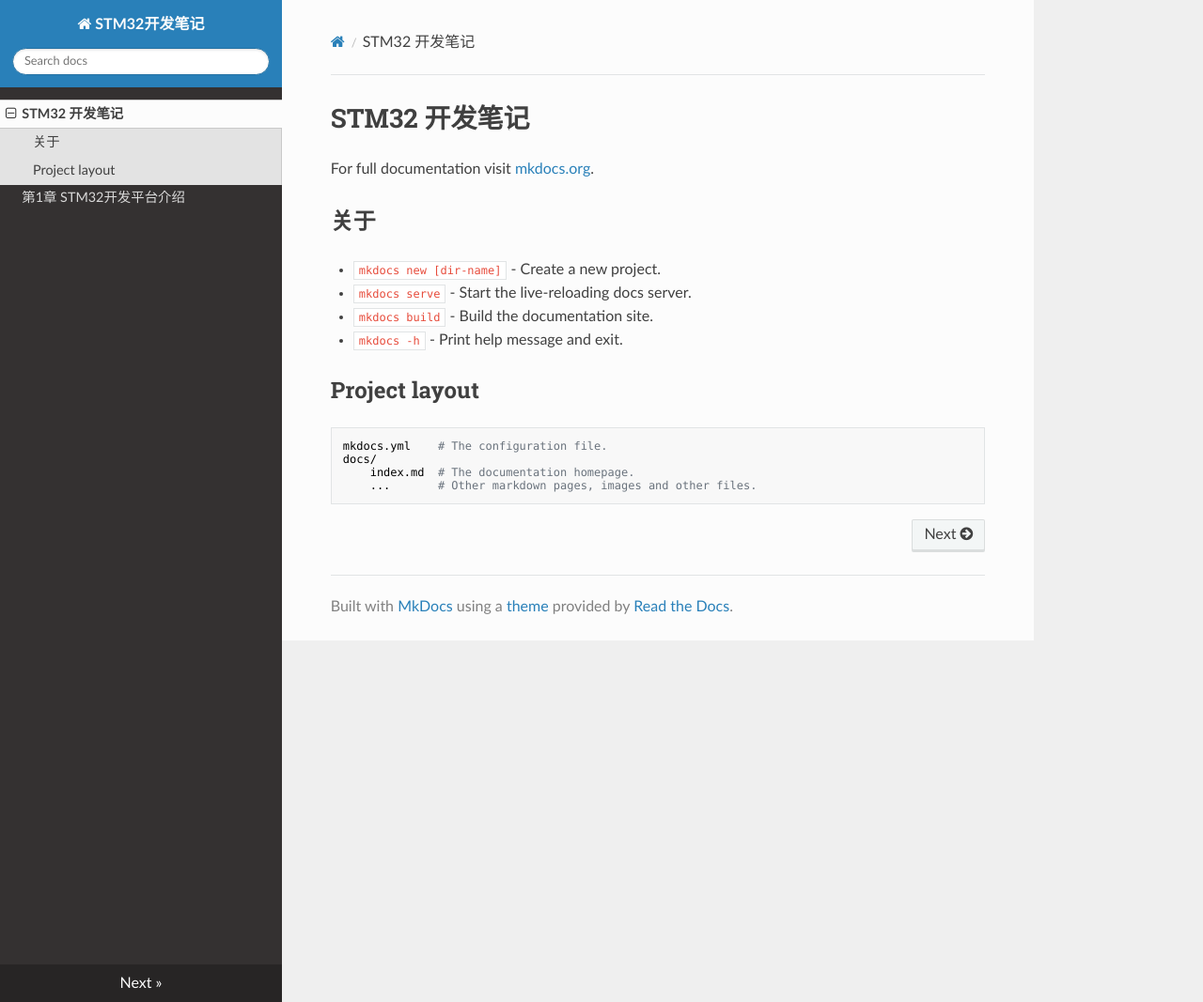
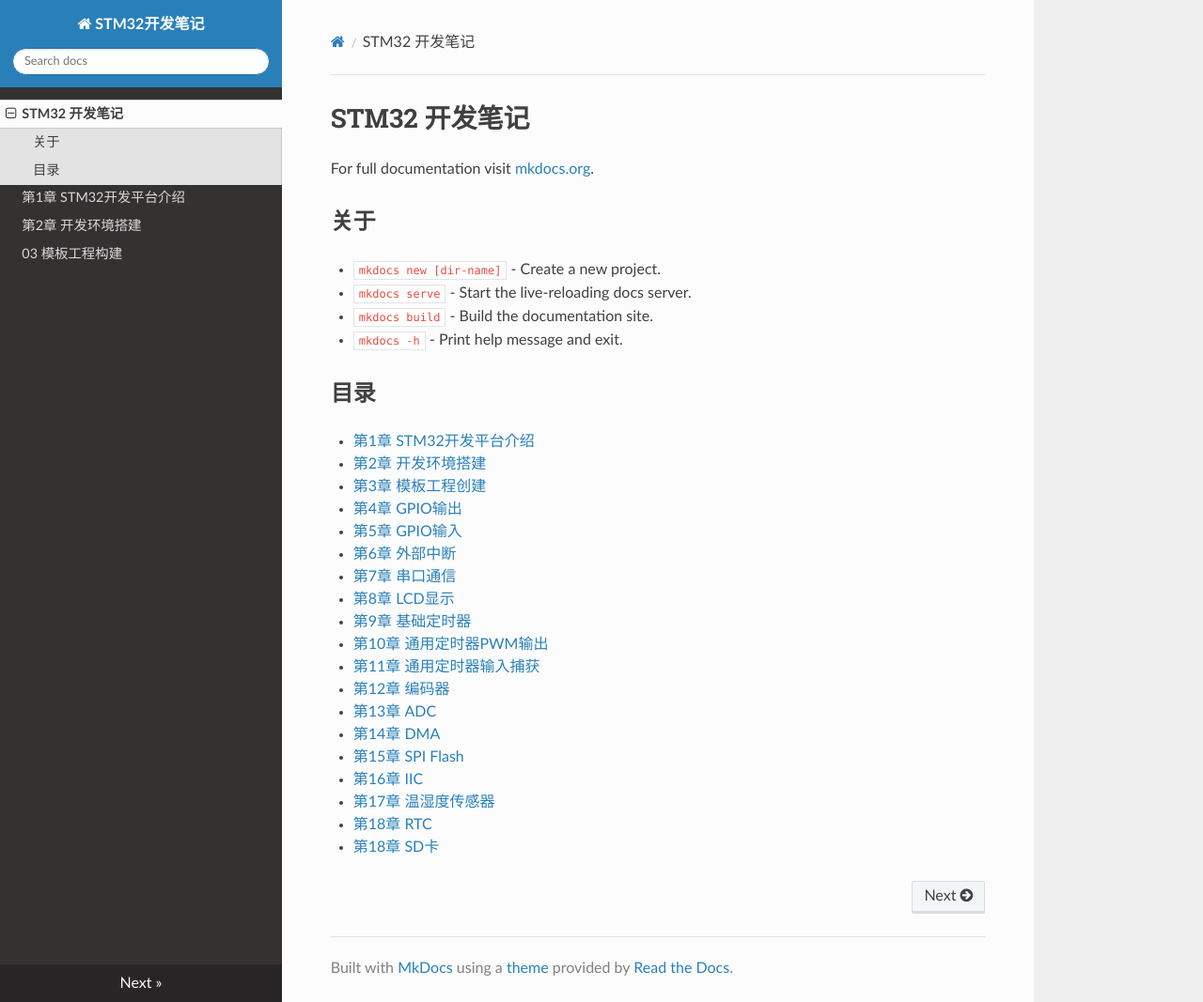
Before and after one commit to Kinvy66/STM32NANO_Note, an MkDocs documentation site: the page built from docs/index.md, in a window 1280 px wide and 1067 px high. Shown: the whole window at 94% size. Built offline with MkDocs 1.6.1, drawn with Linux system fonts in a browser that asks for light colours; nearby versions of some CDN libraries.

Commit message:
更新目录

```diff
--- /dev/null
+++ b/docs/02_开发环境搭建.md
@@ -0,0 +1,4 @@
+# 第2章 开发环境搭建
+本教程使用的STM32 HAL库，编译器使用的是arm-gcc，CMake构建，使用OpenOCD下载调试，使用CLion进行代码编辑。环境搭建参考：[使用 Clion 开发 STM32](https://www.kinvy.cn/posts/tech/dev/stm32-clion/)。
+
+##
--- a/docs/index.md
+++ b/docs/index.md
@@ -9,9 +9,24 @@ For full documentation visit [mkdocs.org](https://www.mkdocs.org).
 * `mkdocs build` - Build the documentation site.
 * `mkdocs -h` - Print help message and exit.
 
-## Project layout
+## 目录
 
-    mkdocs.yml    # The configuration file.
-    docs/
-        index.md  # The documentation homepage.
-        ...       # Other markdown pages, images and other files.
+  - [第1章 STM32开发平台介绍](01_STM32开发平台介绍.md)
+  - [第2章 开发环境搭建](01_STM32开发平台介绍.md)
+  - [第3章 模板工程创建](01_STM32开发平台介绍.md)
+  - [第4章 GPIO输出](01_STM32开发平台介绍.md)
+  - [第5章 GPIO输入](01_STM32开发平台介绍.md)
+  - [第6章 外部中断](01_STM32开发平台介绍.md)
+  - [第7章 串口通信](01_STM32开发平台介绍.md)
+  - [第8章 LCD显示](01_STM32开发平台介绍.md)
+  - [第9章 基础定时器](01_STM32开发平台介绍.md)
+  - [第10章 通用定时器PWM输出](01_STM32开发平台介绍.md)
+  - [第11章 通用定时器输入捕获](01_STM32开发平台介绍.md)
+  - [第12章 编码器](01_STM32开发平台介绍.md)
+  - [第13章 ADC](01_STM32开发平台介绍.md)
+  - [第14章 DMA](01_STM32开发平台介绍.md)
+  - [第15章 SPI Flash](01_STM32开发平台介绍.md)
+  - [第16章 IIC](01_STM32开发平台介绍.md)
+  - [第17章 温湿度传感器](01_STM32开发平台介绍.md)
+  - [第18章 RTC](01_STM32开发平台介绍.md)
+  - [第18章 SD卡](01_STM32开发平台介绍.md)
```
Also changed, not shown: docs/03_模板工程构建.md (added).
